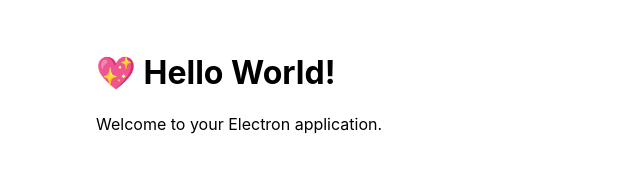
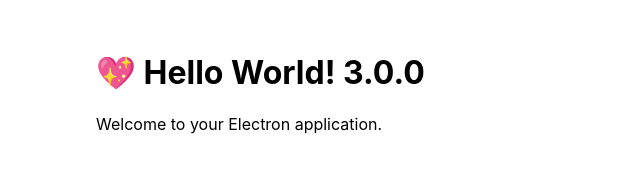
Before and after one commit to wslabn/autoupdate, an Electron app: page src/index.html in a window 800 px wide. Shown: the whole page, without its empty margins (0-640 px from the left). Drawn offline with Linux system fonts and the light colour scheme.

Commit message:
this is 3

```diff
--- a/package.json
+++ b/package.json
@@ -1,7 +1,7 @@
 {
   "name": "autoupdate",
   "productName": "autoupdate",
-  "version": "2.0.0",
+  "version": "3.0.0",
   "description": "My Electron application description",
   "main": "src/index.js",
   "scripts": {
--- a/src/index.html
+++ b/src/index.html
@@ -6,7 +6,7 @@
     <link rel="stylesheet" href="index.css" />
   </head>
   <body>
-    <h1>💖 Hello World!</h1>
+    <h1>💖 Hello World! 3.0.0</h1>
     <p>Welcome to your Electron application.</p>
   </body>
 </html>
```
